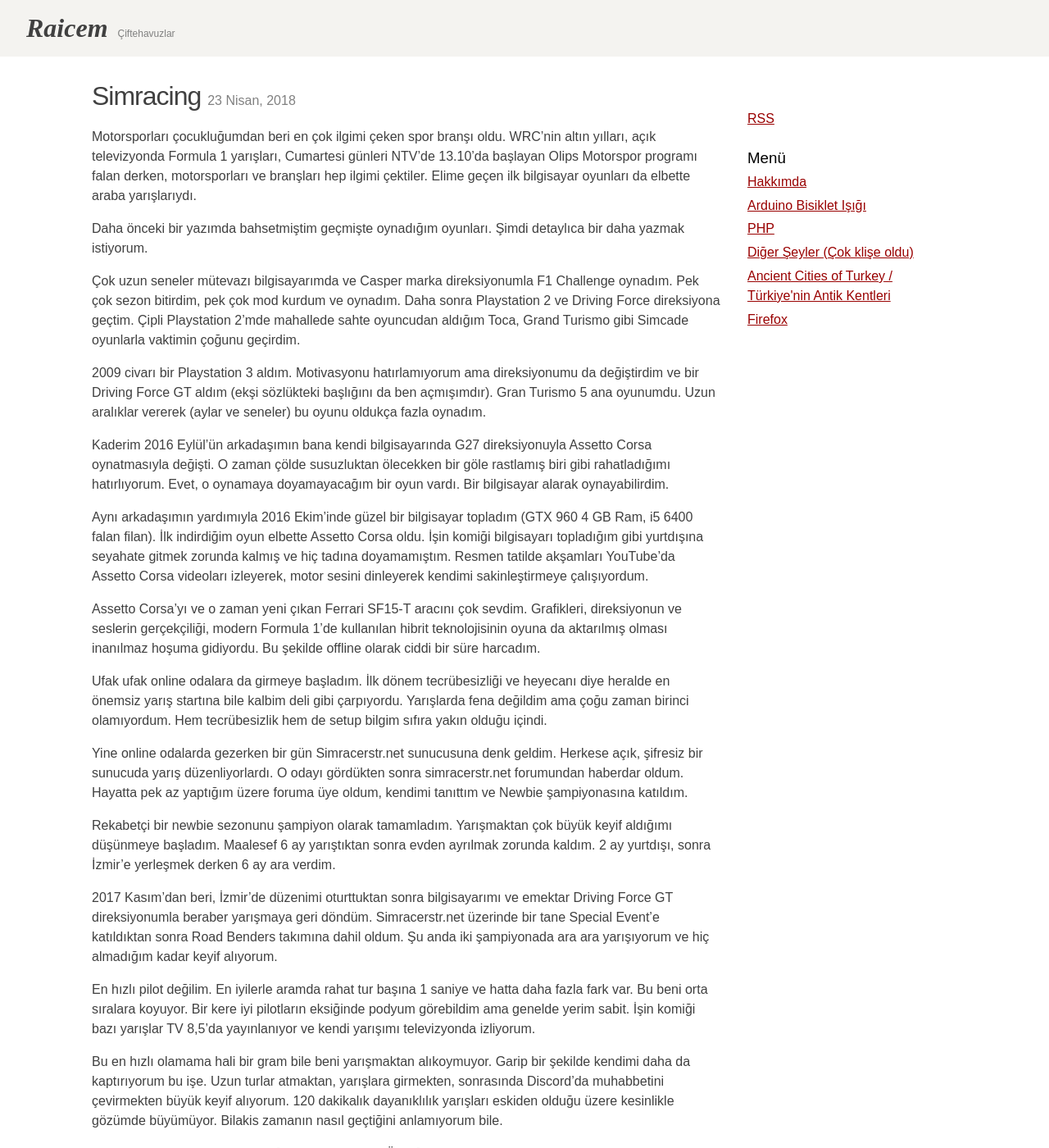
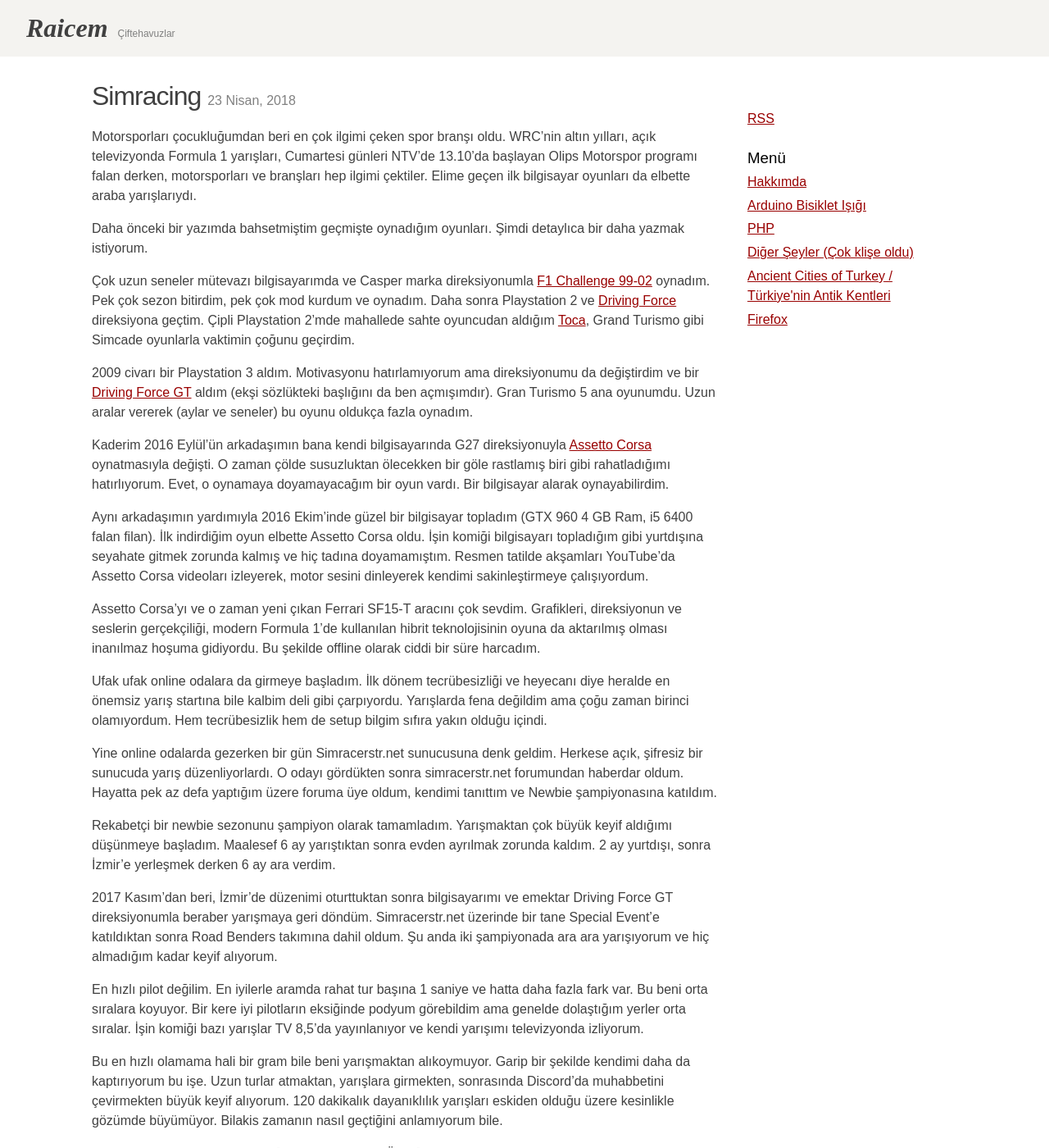
Before and after one commit to raicem/ciftehavuz, a Jekyll site: the page built from _posts/2018-04-23-simracing.md, in a window 1280 px wide and 1400 px high. Shown: the whole window at 82% size. Built offline with Jekyll 4.4.1, drawn with Linux system fonts in a browser that asks for light colours.

Commit message:
add post

```diff
--- a/_posts/2018-04-23-simracing.md
+++ b/_posts/2018-04-23-simracing.md
@@ -12,11 +12,11 @@ Motorsporları çocukluğumdan beri en çok ilgimi çeken spor branşı oldu. WR
 
 Daha önceki bir yazımda bahsetmiştim geçmişte oynadığım oyunları. Şimdi detaylıca bir daha yazmak istiyorum.
 
-Çok uzun seneler mütevazı bilgisayarımda ve Casper marka direksiyonumla F1 Challenge oynadım. Pek çok sezon bitirdim, pek çok mod kurdum ve oynadım. Daha sonra Playstation 2 ve Driving Force direksiyona geçtim. Çipli Playstation 2'mde mahallede sahte oyuncudan aldığım Toca, Grand Turismo gibi Simcade oyunlarla vaktimin çoğunu geçirdim.
+Çok uzun seneler mütevazı bilgisayarımda ve Casper marka direksiyonumla [F1 Challenge 99-02](https://en.wikipedia.org/wiki/EA_Sports_F1_series) oynadım. Pek çok sezon bitirdim, pek çok mod kurdum ve oynadım. Daha sonra Playstation 2 ve [Driving Force](https://commons.wikimedia.org/wiki/File:Logitech-Driving-Force-PS3.jpg) direksiyona geçtim. Çipli Playstation 2'mde mahallede sahte oyuncudan aldığım [Toca](<https://en.wikipedia.org/wiki/TOCA_(series)>), Grand Turismo gibi Simcade oyunlarla vaktimin çoğunu geçirdim.
 
-2009 civarı bir Playstation 3 aldım. Motivasyonu hatırlamıyorum ama direksiyonumu da değiştirdim ve bir Driving Force GT aldım (ekşi sözlükteki başlığını da ben açmışımdır). Gran Turismo 5 ana oyunumdu. Uzun aralıklar vererek (aylar ve seneler) bu oyunu oldukça fazla oynadım.
+2009 civarı bir Playstation 3 aldım. Motivasyonu hatırlamıyorum ama direksiyonumu da değiştirdim ve bir [Driving Force GT](https://www.logitechg.com/en-sg/product/driving-force-gt-gaming-wheel) aldım (ekşi sözlükteki başlığını da ben açmışımdır). Gran Turismo 5 ana oyunumdu. Uzun aralar vererek (aylar ve seneler) bu oyunu oldukça fazla oynadım.
 
-Kaderim 2016 Eylül'ün arkadaşımın bana kendi bilgisayarında G27 direksiyonuyla Assetto Corsa oynatmasıyla değişti. O zaman çölde susuzluktan ölecekken bir göle rastlamış biri gibi rahatladığımı hatırlıyorum. Evet, o oynamaya doyamayacağım bir oyun vardı. Bir bilgisayar alarak oynayabilirdim.
+Kaderim 2016 Eylül'ün arkadaşımın bana kendi bilgisayarında G27 direksiyonuyla [Assetto Corsa](https://www.assettocorsa.net/en/) oynatmasıyla değişti. O zaman çölde susuzluktan ölecekken bir göle rastlamış biri gibi rahatladığımı hatırlıyorum. Evet, o oynamaya doyamayacağım bir oyun vardı. Bir bilgisayar alarak oynayabilirdim.
 
 Aynı arkadaşımın yardımıyla 2016 Ekim'inde güzel bir bilgisayar topladım (GTX 960 4 GB Ram, i5 6400 falan filan). İlk indirdiğim oyun elbette Assetto Corsa oldu. İşin komiği bilgisayarı topladığım gibi yurtdışına seyahate gitmek zorunda kalmış ve hiç tadına doyamamıştım. Resmen tatilde akşamları YouTube'da Assetto Corsa videoları izleyerek, motor sesini dinleyerek kendimi sakinleştirmeye çalışıyordum.
 
@@ -24,13 +24,13 @@ Assetto Corsa'yı ve o zaman yeni çıkan Ferrari SF15-T aracını çok sevdim.
 
 Ufak ufak online odalara da girmeye başladım. İlk dönem tecrübesizliği ve heyecanı diye heralde en önemsiz yarış startına bile kalbim deli gibi çarpıyordu. Yarışlarda fena değildim ama çoğu zaman birinci olamıyordum. Hem tecrübesizlik hem de setup bilgim sıfıra yakın olduğu içindi.
 
-Yine online odalarda gezerken bir gün Simracerstr.net sunucusuna denk geldim. Herkese açık, şifresiz bir sunucuda yarış düzenliyorlardı. O odayı gördükten sonra simracerstr.net forumundan haberdar oldum. Hayatta pek az yaptığım üzere foruma üye oldum, kendimi tanıttım ve Newbie şampiyonasına katıldım.
+Yine online odalarda gezerken bir gün Simracerstr.net sunucusuna denk geldim. Herkese açık, şifresiz bir sunucuda yarış düzenliyorlardı. O odayı gördükten sonra simracerstr.net forumundan haberdar oldum. Hayatta pek az defa yaptığım üzere foruma üye oldum, kendimi tanıttım ve Newbie şampiyonasına katıldım.
 
 Rekabetçi bir newbie sezonunu şampiyon olarak tamamladım. Yarışmaktan çok büyük keyif aldığımı düşünmeye başladım. Maalesef 6 ay yarıştıktan sonra evden ayrılmak zorunda kaldım. 2 ay yurtdışı, sonra İzmir'e yerleşmek derken 6 ay ara verdim.
 
 2017 Kasım'dan beri, İzmir'de düzenimi oturttuktan sonra bilgisayarımı ve emektar Driving Force GT direksiyonumla beraber yarışmaya geri döndüm. Simracerstr.net üzerinde bir tane Special Event'e katıldıktan sonra Road Benders takımına dahil oldum. Şu anda iki şampiyonada ara ara yarışıyorum ve hiç almadığım kadar keyif alıyorum.
 
-En hızlı pilot değilim. En iyilerle aramda rahat tur başına 1 saniye ve hatta daha fazla fark var. Bu beni orta sıralara koyuyor. Bir kere iyi pilotların eksiğinde podyum görebildim ama genelde yerim sabit. İşin komiği bazı yarışlar TV 8,5'da yayınlanıyor ve kendi yarışımı televizyonda izliyorum.
+En hızlı pilot değilim. En iyilerle aramda rahat tur başına 1 saniye ve hatta daha fazla fark var. Bu beni orta sıralara koyuyor. Bir kere iyi pilotların eksiğinde podyum görebildim ama genelde dolaştığım yerler orta sıralar. İşin komiği bazı yarışlar TV 8,5'da yayınlanıyor ve kendi yarışımı televizyonda izliyorum.
 
 Bu en hızlı olamama hali bir gram bile beni yarışmaktan alıkoymuyor. Garip bir şekilde kendimi daha da kaptırıyorum bu işe. Uzun turlar atmaktan, yarışlara girmekten, sonrasında Discord'da muhabbetini çevirmekten büyük keyif alıyorum. 120 dakikalık dayanıklılık yarışları eskiden olduğu üzere kesinlikle gözümde büyümüyor. Bilakis zamanın nasıl geçtiğini anlamıyorum bile.
 
```
